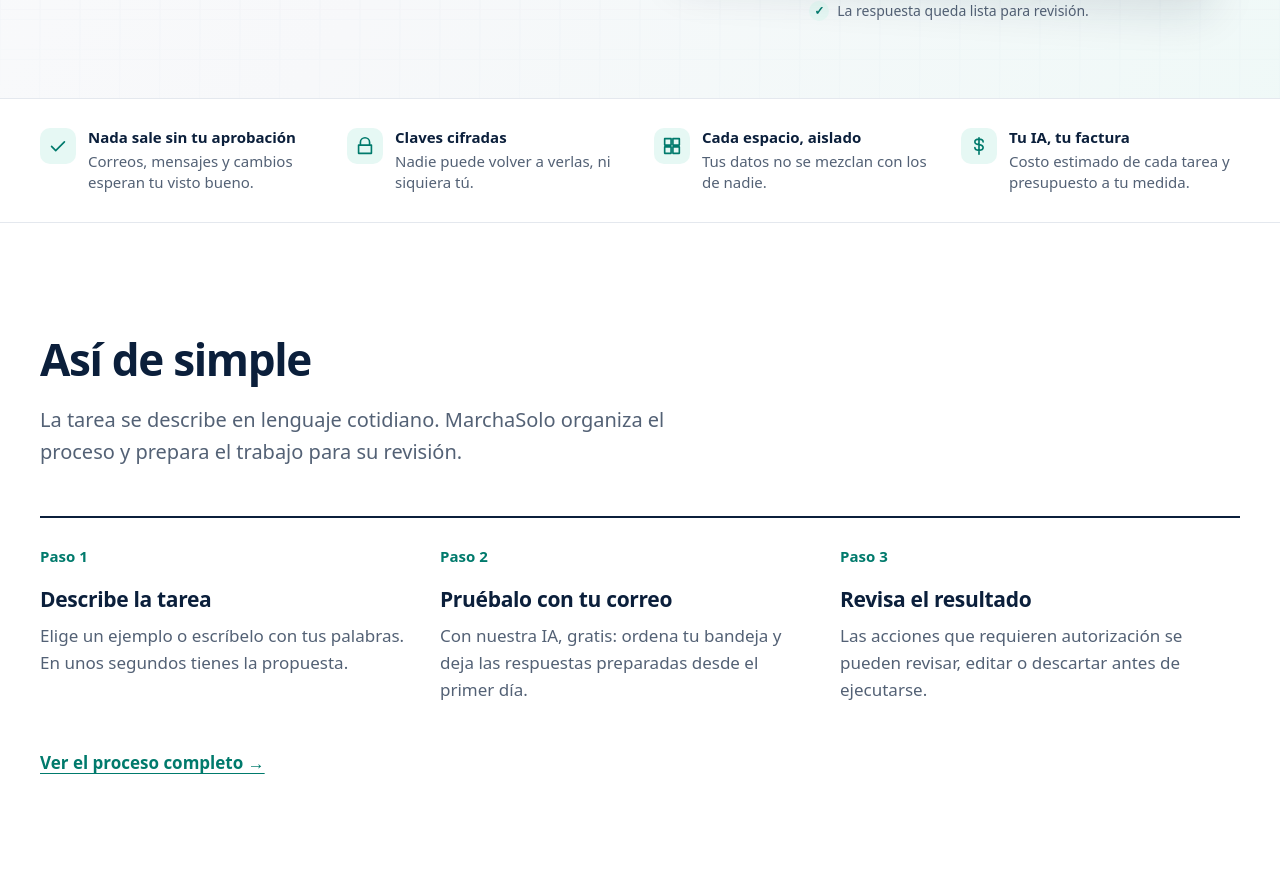
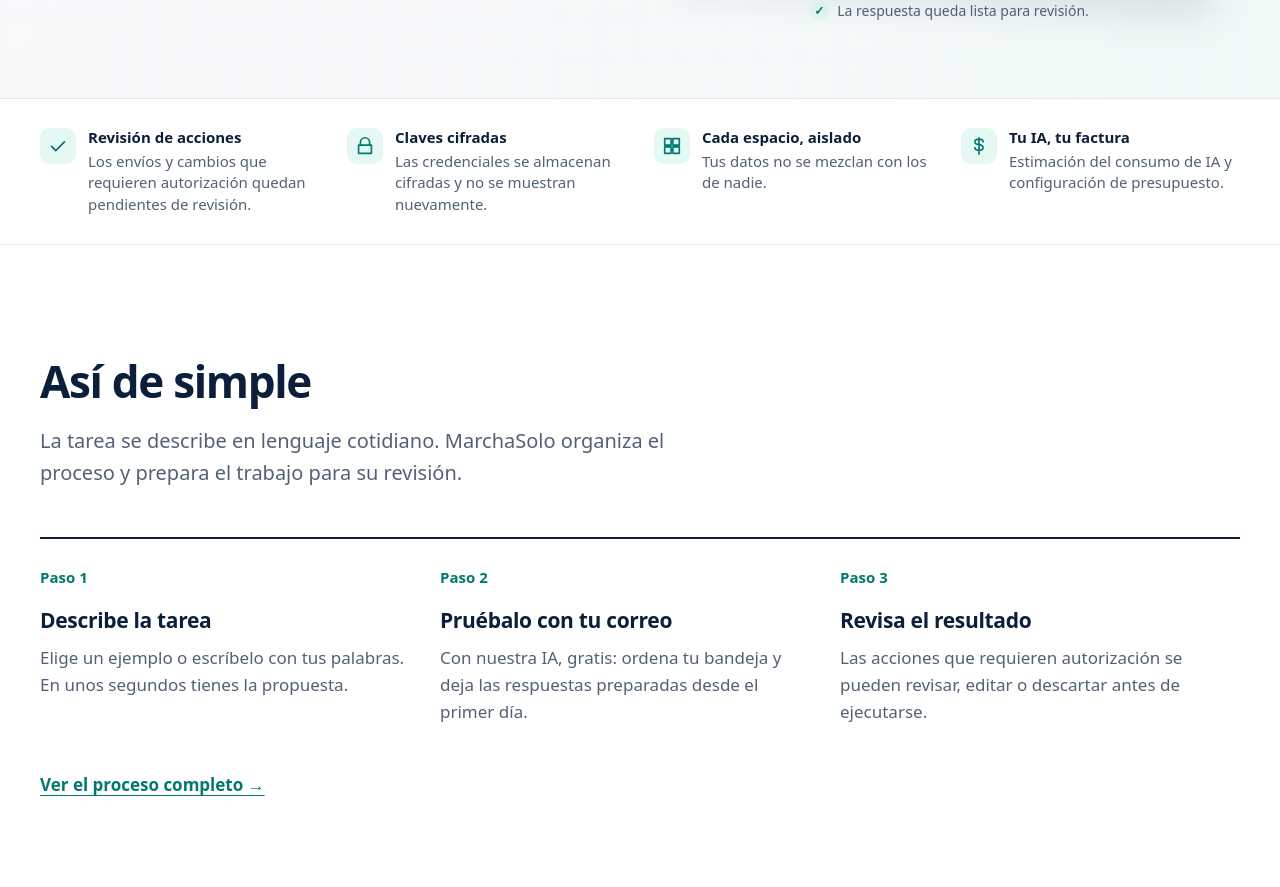
Before and after one commit to CESARKUBEREK/Delega, a Next.js app: page / in a window 1280 px wide. Shown: the part 1060-1947 px from the top of the page. Built offline with nearby package versions, Linux system fonts and the light colour scheme; no server answers.

Commit message:
Ajusta mensajes de confianza y control

```diff
--- a/src/components/site/app-preview.tsx
+++ b/src/components/site/app-preview.tsx
@@ -45,10 +45,10 @@ export function AppPreview() {
 
 // Garantías bajo la portada: solo hechos del producto, sin cifras ni logos.
 const GUARANTEES = [
-  { title: "Nada sale sin tu aprobación", text: "Correos, mensajes y cambios esperan tu visto bueno.", icon: "M5 12.5l4.5 4.5L19 7.5" },
-  { title: "Claves cifradas", text: "Nadie puede volver a verlas, ni siquiera tú.", icon: "M7 11V8a5 5 0 0 1 10 0v3M5 11h14v9H5z" },
+  { title: "Revisión de acciones", text: "Los envíos y cambios que requieren autorización quedan pendientes de revisión.", icon: "M5 12.5l4.5 4.5L19 7.5" },
+  { title: "Claves cifradas", text: "Las credenciales se almacenan cifradas y no se muestran nuevamente.", icon: "M7 11V8a5 5 0 0 1 10 0v3M5 11h14v9H5z" },
   { title: "Cada espacio, aislado", text: "Tus datos no se mezclan con los de nadie.", icon: "M4 4h7v7H4zM13 4h7v7h-7zM4 13h7v7H4zM13 13h7v7h-7z" },
-  { title: "Tu IA, tu factura", text: "Costo estimado de cada tarea y presupuesto a tu medida.", icon: "M12 3v18M16.5 7.5c0-1.7-2-3-4.5-3s-4.5 1.3-4.5 3 2 2.6 4.5 3 4.5 1.4 4.5 3.2-2 3-4.5 3-4.5-1.3-4.5-3" },
+  { title: "Tu IA, tu factura", text: "Estimación del consumo de IA y configuración de presupuesto.", icon: "M12 3v18M16.5 7.5c0-1.7-2-3-4.5-3s-4.5 1.3-4.5 3 2 2.6 4.5 3 4.5 1.4 4.5 3.2-2 3-4.5 3-4.5-1.3-4.5-3" },
 ]
 
 export function GuaranteeStrip() {
```
